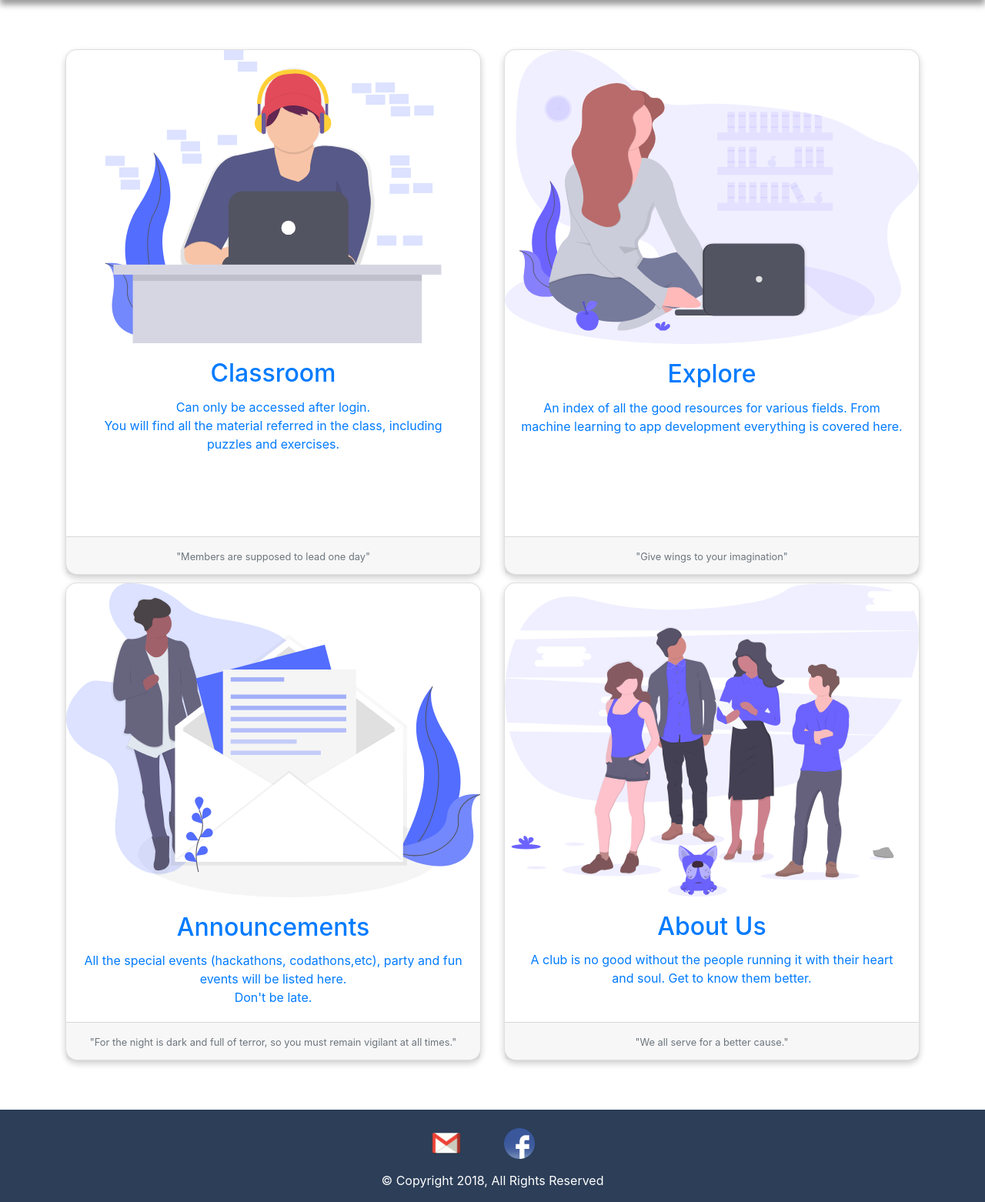
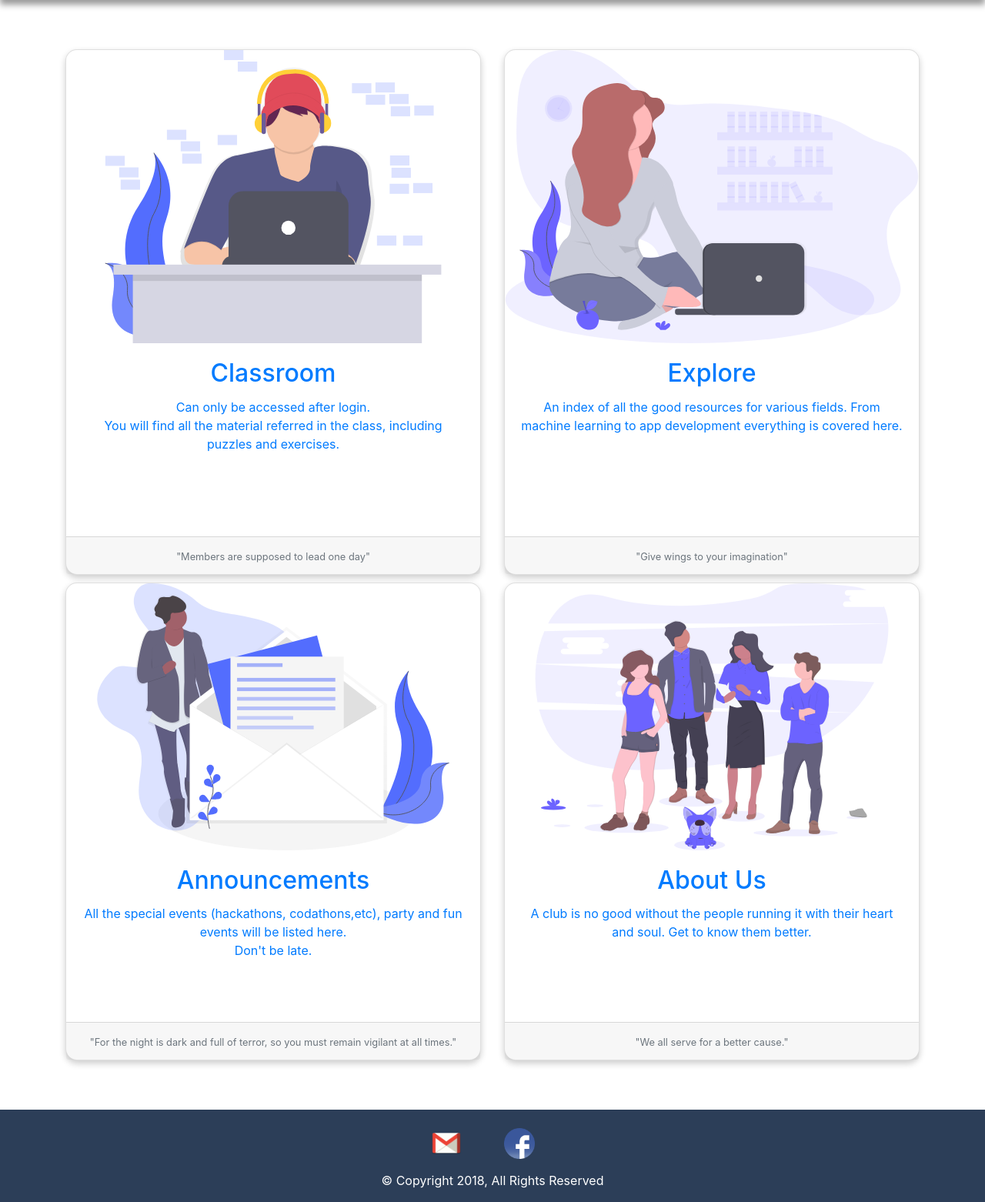
Before and after one commit to piyushmittal25/Fractal_Web_Dev, a Django app: page / in a window 1280 px wide. Shown: the part 61-1623 px from the top of the page at 77% size. Run offline with Django 3.2, Linux system fonts and the light colour scheme; some libraries are stand-ins or nearby versions.

Commit message:
Update index.html
Added CSS for different screen sizes and some tags adjusted.

```diff
--- a/fractalweb/templates/fractalweb/index.html
+++ b/fractalweb/templates/fractalweb/index.html
@@ -74,7 +74,7 @@
 </div>
 </nav>
 
-<div class="container">
+<div class="container" id="deckContainer">
 <div class="card-deck" style="margin-bottom: 10px">
   <div class="card" id="card">
     <img class="card-img-top" src=" {% static 'images/coding.svg' %}"  alt="Card image cap" style="height: 56%;">
@@ -82,21 +82,22 @@
     	<a href="{% url  'classroom:question' %}">
       <h2 class="card-title">Classroom</h2>
       <p class="card-text">Can only be accessed after login.<br/> You will find all the material referred in the class, including puzzles and exercises.</p>
-    </div>
-  </a>
+	    </a>
+		</div>
+
     <div class="card-footer">
       <small class="text-muted">"Members are supposed to lead one day"</small>
     </div>
   </div>
 
   <div class="card" id="card">
-    <img class="card-img-top" src="{% static 'images/freelancer.svg' %}" alt="Card image cap">
+    <img class="card-img-top" src="{% static 'images/freelancer.svg' %}" alt="Card image cap"style="height: 56%;">
     <div class="card-body">
     	<a href="{% url  'explore' %}">
       <h2 class="card-title">Explore</h2>
       <p class="card-text">An index of all the good resources for various fields. From machine learning to app development everything is covered here.</p>
-    </div>
-</a>
+	    </a>
+		</div>
     <div class="card-footer">
       <small class="text-muted">"Give wings to your imagination" </small>
     </div>
@@ -106,26 +107,26 @@
 
 <div class="card-deck" style="margin-bottom: 10px">
   <div class="card" id="card">
-    <img class="card-img-top" src="{% static 'images/newsletter.svg' %}" alt="Card image cap">
+    <img class="card-img-top" src="{% static 'images/newsletter.svg' %}" alt="Card image cap" style="height: 56%;">
     <div class="card-body">
     	<a href="{% url  'announcements' %}">
       <h2 class="card-title">Announcements</h2>
       <p class="card-text">All the special events (hackathons, codathons,etc), party and fun events will be listed here. <br/>Don't be late.</p>
-    </div>
-</a>
+	    </a>
+		</div>
     <div class="card-footer">
       <small class="text-muted">"For the night is dark and full of terror, so you must remain vigilant at all times."</small>
     </div>
   </div>
 
   <div class="card" id="card">
-    <img class="card-img-top" src="{% static 'images/team_spirit.svg' %}" alt="Card image cap">
+    <img class="card-img-top" src="{% static 'images/team_spirit.svg' %}" alt="Card image cap" style="height: 56%;">
     <div class="card-body">
     	<a href="{% url  'about' %}">
       <h2 class="card-title">About Us</h2>
       <p class="card-text">A club is no good without the people running it with their heart and soul. Get to know them better.</p>
-    </div>
-</a>
+	    </a>
+		</div>
     <div class="card-footer">
       <small class="text-muted">"We all serve for a better cause." </small>
     </div>
```
